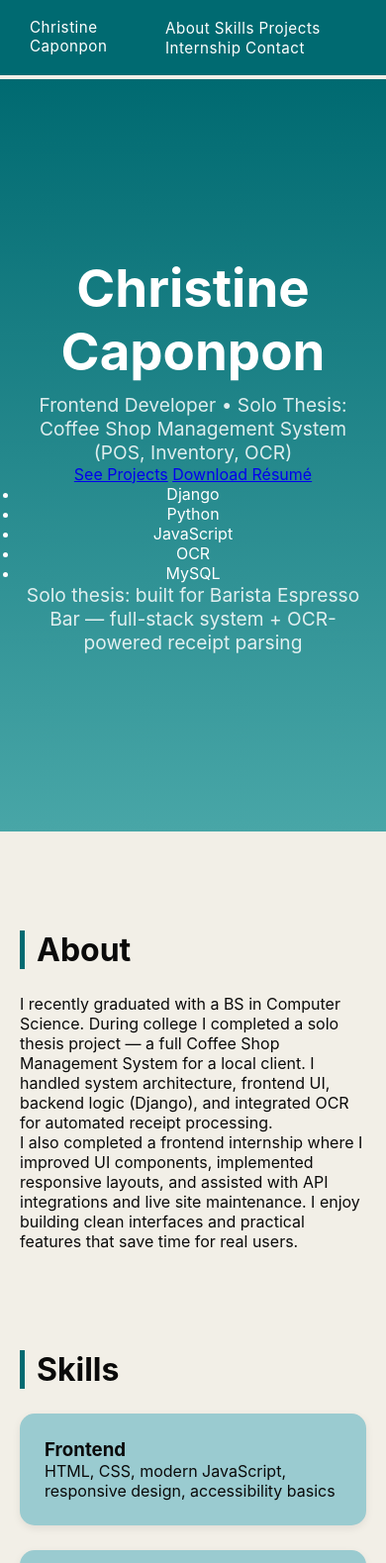
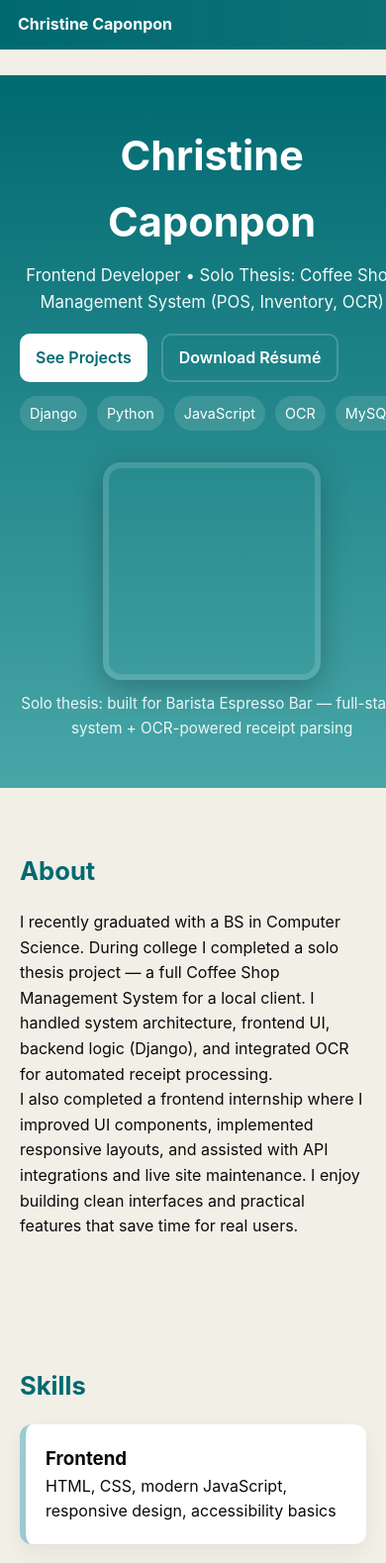
Before and after one commit to devchristine08/CJCC-portfolio, a plain HTML site: page index.html in a window 390 px wide. Shown: the top 1579 px of the page at 99% size. Drawn offline with Linux system fonts and the light colour scheme; a script that the page names is missing.

Commit message:
Simplify CSS variable definitions and structure
Refactor CSS variables and styles for consistency and clarity.

```diff
--- a/style.css
+++ b/style.css
@@ -1,177 +1,89 @@
-:root {
-  --bg-light: #F2EFE7;
-  --accent-soft: #9ACBD0;
-  --accent-mid: #48A6A7;
-  --accent-dark: #006A71;
-  --text-dark: #0a0a0a;
-  --white: #ffffff;
+:root{
+  --bg:#F2EFE7;
+  --accent-soft:#9ACBD0;
+  --accent-mid:#48A6A7;
+  --accent-dark:#006A71;
+  --text:#0a0a0a;
+  --white:#ffffff;
+  --muted:rgba(10,10,10,0.6);
 }
 
-/* RESET */
-* {
-  margin: 0;
-  padding: 0;
-  box-sizing: border-box;
-  scroll-behavior: smooth;
+/* Reset */
+*{box-sizing:border-box;margin:0;padding:0}
+html,body{height:100%}
+body{
+  font-family:Inter, Arial, sans-serif;
+  background:var(--bg);
+  color:var(--text);
+  -webkit-font-smoothing:antialiased;
+  -moz-osx-font-smoothing:grayscale;
+  padding-top:76px;
+  line-height:1.6;
 }
 
-/* BODY */
-body {
-  font-family: "Inter", Arial, sans-serif;
-  background: var(--bg-light);
-  color: var(--text-dark);
-  padding-top: 80px;
+/* NAV */
+.nav{display:flex;justify-content:space-between;align-items:center;padding:14px 28px;position:fixed;top:0;left:0;right:0;background:linear-gradient(90deg,var(--accent-dark),rgba(0,106,113,0.95));backdrop-filter:blur(6px);z-index:1200}
+.nav-logo{color:var(--white);font-weight:700;text-decoration:none}
+.nav-links a{color:var(--white);text-decoration:none;margin-left:20px;font-weight:600;opacity:0.95}
+.nav-links a:hover{opacity:0.8}
+
+/* HERO */
+.hero{min-height:72vh;display:flex;align-items:center;justify-content:center;padding:48px 20px;background:linear-gradient(180deg,var(--accent-dark),var(--accent-mid));color:var(--white)}
+.hero-inner{max-width:1100px;width:100%;display:grid;grid-template-columns:1fr 360px;gap:32px;align-items:center}
+.hero-text h1{font-size:2.6rem;margin-bottom:8px}
+.lead{opacity:0.95;margin-bottom:18px;font-size:1.05rem}
+
+/* CTA */
+.cta-row{display:flex;gap:14px;margin-top:10px}
+.btn{display:inline-flex;align-items:center;gap:10px;padding:10px 16px;border-radius:10px;text-decoration:none;font-weight:600}
+.btn.primary{background:var(--white);color:var(--accent-dark)}
+.btn.outline{border:2px solid rgba(255,255,255,0.18);color:var(--white);background:transparent}
+
+/* tech inline */
+.tech-inline{list-style:none;display:flex;gap:10px;margin-top:14px;padding:0}
+.tech-inline li{background:rgba(255,255,255,0.12);padding:6px 10px;border-radius:999px;font-size:0.9rem;color:var(--white)}
+
+/* profile */
+.profile-ss{width:220px;height:220px;border-radius:18px;background-size:cover;background-position:center;border:6px solid rgba(255,255,255,0.14);box-shadow:0 8px 30px rgba(0,0,0,0.25)}
+.hero-caption{color:rgba(255,255,255,0.9);font-size:0.95rem;margin-top:12px;max-width:360px}
+
+/* LAYOUT CONTAINERS */
+.container{max-width:1000px;margin:0 auto;padding:64px 20px}
+.section h2{font-size:1.6rem;margin-bottom:18px;color:var(--accent-dark)}
+
+/* cards / grid */
+.skills-grid{display:grid;grid-template-columns:repeat(auto-fit,minmax(260px,1fr));gap:20px}
+.card{background:var(--white);border-radius:12px;padding:20px;box-shadow:0 8px 20px rgba(0,0,0,0.06);border-left:6px solid var(--accent-soft)}
+.project-media img{width:100%;height:180px;object-fit:cover;border-radius:10px;display:block}
+.projects-grid{display:grid;grid-template-columns:repeat(auto-fit,minmax(300px,1fr));gap:22px}
+
+/* badges */
+.badges{margin-top:10px;display:flex;gap:8px;flex-wrap:wrap}
+.badge{background:var(--accent-mid);color:var(--white);padding:6px 10px;border-radius:999px;font-weight:600;font-size:0.85rem}
+
+/* view button */
+.view-btn{margin-top:12px;padding:8px 12px;border-radius:9px;border:0;background:var(--accent-dark);color:var(--white);cursor:pointer}
+
+/* internship list */
+.intern-list{margin-top:12px;list-style:disc;margin-left:20px;color:var(--muted)}
+
+/* footer */
+.site-footer{padding:28px;text-align:center;background:transparent;color:var(--muted);margin-top:40px}
+
+/* modal gallery */
+.modal{position:fixed;inset:0;display:none;align-items:center;justify-content:center;background:rgba(0,0,0,0.65);z-index:1400}
+.modal.open{display:flex}
+.modal-inner{max-width:900px;width:90%;height:70%;display:flex;align-items:center;justify-content:center;position:relative}
+.modal-inner img{max-width:100%;max-height:100%;object-fit:contain;border-radius:10px;box-shadow:0 20px 40px rgba(0,0,0,0.6)}
+.modal-close{position:absolute;top:12px;right:12px;background:transparent;border:0;color:var(--white);font-size:20px;cursor:pointer}
+.modal-controls{position:absolute;left:20px;right:20px;bottom:18px;display:flex;justify-content:space-between}
+.modal-controls button{background:rgba(255,255,255,0.06);border:0;color:var(--white);padding:8px 12px;border-radius:8px;cursor:pointer}
+
+/* responsive */
+@media (max-width:880px){
+  .hero-inner{grid-template-columns:1fr; text-align:center}
+  .profile-ss{margin:0 auto}
+  .hero-caption{max-width:100%}
+  .nav-links{display:none}
+  .nav{padding:12px 18px}
 }
-
-/* NAVBAR */
-nav {
-  position: fixed;
-  top: 0;
-  width: 100%;
-  background: var(--accent-dark);
-  padding: 18px 30px;
-  display: flex;
-  justify-content: center;
-  gap: 40px;
-  backdrop-filter: blur(5px);
-  z-index: 1000;
-}
-
-nav a {
-  color: var(--white);
-  text-decoration: none;
-  font-size: 0.95rem;
-  letter-spacing: 0.5px;
-  transition: 0.3s ease;
-}
-
-nav a:hover {
-  opacity: 0.6;
-}
-
-/* HEADER */
-header {
-  height: 90vh;
-  display: flex;
-  flex-direction: column;
-  justify-content: center;
-  align-items: center;
-  text-align: center;
-  padding: 0 20px;
-  background: linear-gradient(to bottom, var(--accent-dark), var(--accent-mid));
-  color: var(--white);
-  animation: fadeIn 1.2s ease;
-}
-
-header h1 {
-  font-size: 3.3rem;
-  font-weight: 700;
-  margin-bottom: 10px;
-}
-
-header p {
-  font-size: 1.2rem;
-  opacity: 0.85;
-}
-
-/* PROFILE PHOTO */
-.profile-photo {
-  width: 170px;
-  height: 170px;
-  border-radius: 50%;
-  border: 4px solid var(--white);
-  background-size: cover;
-  background-position: center;
-  background-color: var(--accent-mid);
-  box-shadow: 0 5px 20px rgba(0,0,0,0.3);
-  margin-bottom: 20px;
-}
-
-/* SECTION */
-section {
-  max-width: 1000px;
-  margin: 100px auto;
-  padding: 0 20px;
-  animation: fadeInUp 1s ease;
-}
-
-h2 {
-  font-size: 2rem;
-  margin-bottom: 25px;
-  font-weight: 700;
-  border-left: 5px solid var(--accent-dark);
-  padding-left: 12px;
-}
-
-/* SKILLS + CARDS */
-.skills-grid {
-  display: grid;
-  grid-template-columns: repeat(auto-fit, minmax(280px, 1fr));
-  gap: 25px;
-}
-
-.card {
-  background: var(--accent-soft);
-  padding: 25px;
-  border-radius: 15px;
-  box-shadow: 0 3px 8px rgba(0,0,0,0.08);
-  transition: 0.3s ease;
-}
-
-.card:hover {
-  transform: translateY(-5px);
-  box-shadow: 0 6px 16px rgba(0,0,0,0.12);
-}
-
-/* PROJECT IMAGE */
-.project-img {
-  width: 100%;
-  height: 200px;
-  background: var(--bg-light);
-  border: 2px solid var(--accent-mid);
-  border-radius: 12px;
-  margin-bottom: 15px;
-  display: flex;
-  justify-content: center;
-  align-items: center;
-  font-size: 0.9rem;
-  color: var(--accent-dark);
-}
-
-/* RESUME BUTTON */
-.resume-btn {
-  display: inline-block;
-  margin-top: 20px;
-  padding: 12px 25px;
-  background: var(--accent-dark);
-  color: var(--white);
-  text-decoration: none;
-  border-radius: 8px;
-  font-size: 1rem;
-  transition: 0.3s ease;
-}
-
-.resume-btn:hover {
-  background: var(--accent-mid);
-}
-
-/* FOOTER */
-footer {
-  background: var(--accent-dark);
-  color: var(--white);
-  text-align: center;
-  padding: 40px 20px;
-  margin-top: 80px;
-  font-size: 0.9rem;
-}
-
-/* ANIMATIONS */
-@keyframes fadeIn {
-  from { opacity: 0; }
-  to { opacity: 1; }
-}
-
-@keyframes fadeInUp {
-  from { opacity: 0; transform: translateY(20px); }
-  to { opacity: 1; transform: translateY(0); }
-}
```
